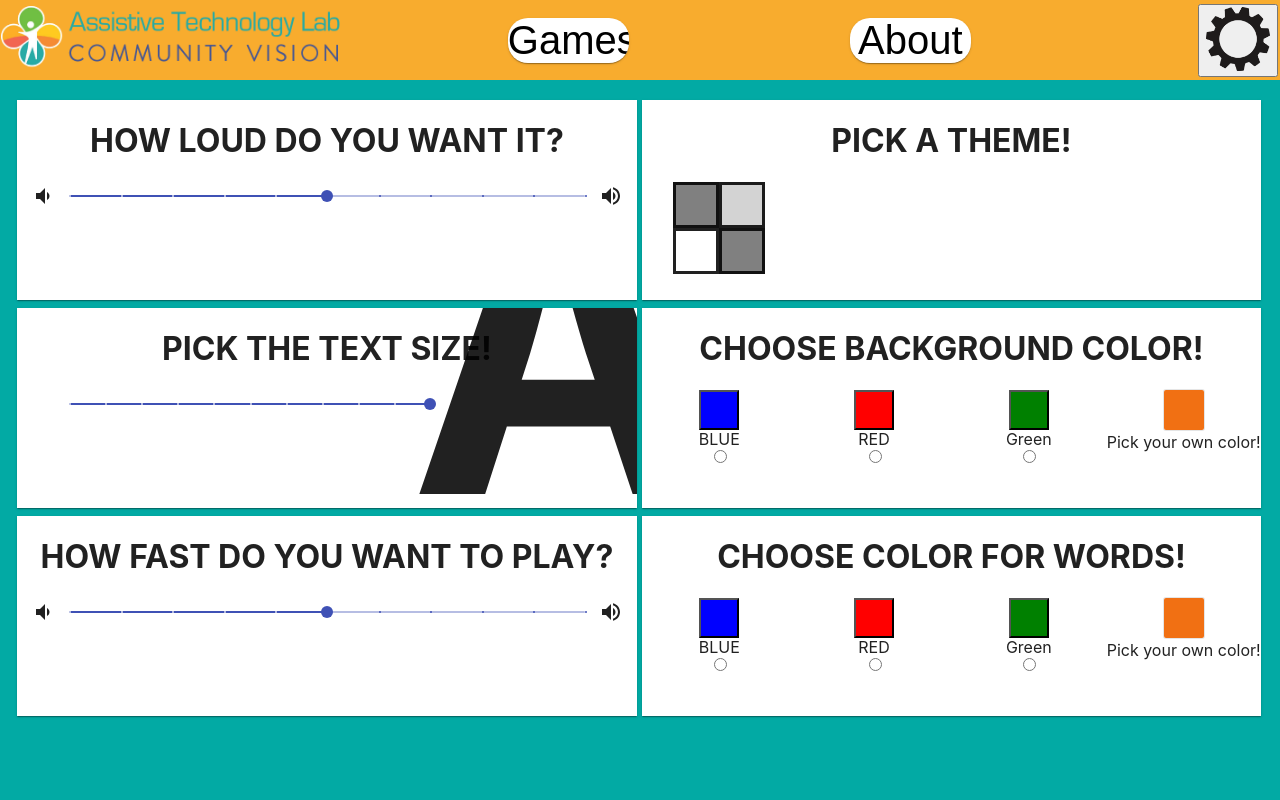
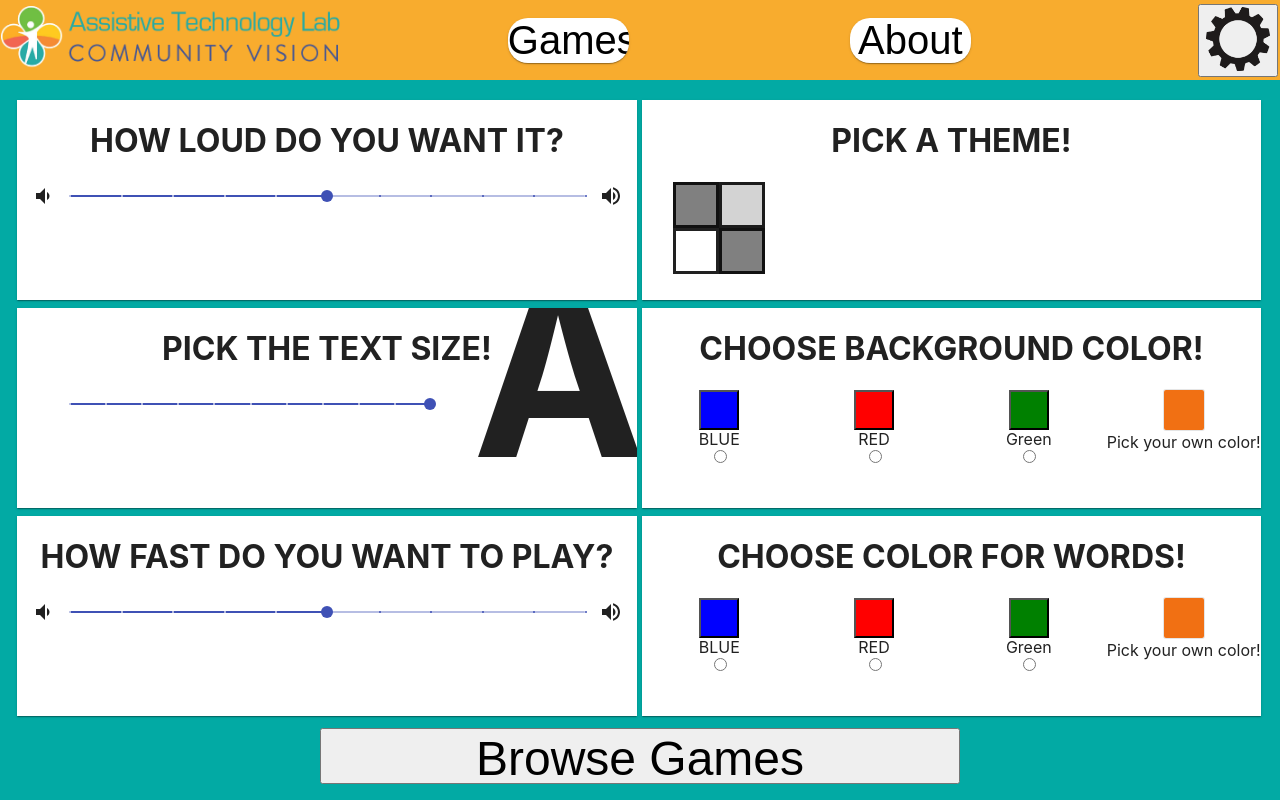
Before and after one commit to TheCoolBoss/CS483-Community-Vision, a React (Create React App) app in the folder community_vision/: page /settings in a window 1280 px wide. Built offline with nearby package versions, Linux system fonts and the light colour scheme.

Commit message:
fixed settings page and settings dropdown
still to do: add settings into dropdown

```diff
--- a/community_vision/src/App.js
+++ b/community_vision/src/App.js
@@ -4,7 +4,7 @@ import Home from './Components/Home';
 import Nav from './Components/Nav';
 import Games from './Components/Games';
 import About from './Components/About';
-import Settings from './Components/Settings'
+import SettingsPage from './Components/SettingsPage'
 import LearnAlphabet from './Components/Games/LearnAlphabet';
 import LearnWordAdvanced from './Components/Games/LearnWord/LearnWordAdvanced';
 import LearnWordBeginner from './Components/Games/LearnWord/LearnWordBeginner';
@@ -23,7 +23,7 @@ function App() {
           <Route path="/" exact component={Home}/>
           <Route path="/games" component={Games}/>
           <Route path="/about" component={About}/>
-          <Route path="/settings" component={Settings}/>
+          <Route path="/settings" component={SettingsPage}/>
           <Route path="/learnAlphabet" component={LearnAlphabet}/>
           <Route path="/learnWordBeginner" component={LearnWordBeginner}/>
           <Route path="/learnWordAdvanced" component={LearnWordAdvanced}/>
--- a/community_vision/src/Components/Games/LearnAlphabet.js
+++ b/community_vision/src/Components/Games/LearnAlphabet.js
@@ -12,8 +12,20 @@ import dotSound from '../Assets/Sounds/dot.mp3'
 //import { useTransition, animated } from 'react-spring'
 
 var t;
-var resetTimer = 1500; //reset timer in milliseconds
-var list = "ABCDEFGHIJKLMNOPQRSTUVWXYZ1234567890"
+var list = "ABCDEFGHIJKLMNOPQRSTUVWXYZ"
+
+function initial(type){
+    if(localStorage.getItem(type) != null){
+        return localStorage.getItem(type);
+    }
+    if(type == 'volume'){
+        return 50;
+    } else if(type == 'size'){
+        return 29;
+    } else if(type == 'speed'){
+        return 1.5;
+    }
+}
 
 function LearnAlphabet() {
     var [index, setIndex] = useState(0);
@@ -25,6 +37,11 @@ function LearnAlphabet() {
     const [playDot] = useSound(dotSound);
     const [anim, setAnim] = useState(true);
 
+    const [volume] = React.useState(() => initial('volume'));
+    const [size] = React.useState(() => initial('size'));
+    const [speed] = React.useState(() => initial('speed'));
+    const resetTimer = speed*1000; //reset timer in milliseconds
+    const fSize = size +'vh';
 
     clearTimeout(t);
     t = setTimeout(function(){
@@ -66,7 +83,7 @@ function LearnAlphabet() {
                 <div>
                     <animated.h1 style={{lineHeight: 0,
                         color: '#ff8e97',
-                        fontSize: '29vh',
+                        fontSize: fSize,
                         opacity: x.interpolate({ range: [0, 1], output: [0, 1] })}}>{currentLetter}</animated.h1>
                     <animated.p style={{lineHeight: 0,
                         color: '#ffaba6',
--- a/community_vision/src/Components/Nav.js
+++ b/community_vision/src/Components/Nav.js
@@ -7,7 +7,8 @@ import {useSpring, animated} from 'react-spring'
 import Grid from '@material-ui/core/Grid';
 import Card from '@material-ui/core/Card';
 import CardActionArea from '@material-ui/core/CardActionArea';
-import { Container, Box } from '@material-ui/core';
+import { Container } from '@material-ui/core';
+import Settings from './Settings';
 
 function Nav() {
   var [state, toggle] = React.useState(false);
@@ -39,7 +40,7 @@ function Nav() {
               <Grid item xs={2}>
                 <Card style={{borderRadius: '20px'}}>
                   <CardActionArea>
-                    <Link style={{color: 'black', textDecoration: 'none', fontSize: '5vh'}} to="/settings">
+                    <Link style={{color: 'black', textDecoration: 'none', fontSize: '5vh'}} to="/games">
                       Games
                     </Link>
                   </CardActionArea>
--- a/community_vision/src/Components/Settings.js
+++ b/community_vision/src/Components/Settings.js
@@ -12,7 +12,13 @@ function initial(type){
     if(localStorage.getItem(type) != null){
         return localStorage.getItem(type);
     }
-    return 50;
+    if(type == 'volume'){
+        return 50;
+    } else if(type == 'size'){
+        return 29;
+    } else if(type == 'speed'){
+        return 1.5;
+    }
 }
 
 function  Settings() {
@@ -30,9 +36,9 @@ function  Settings() {
     };
     localStorage.setItem('volume', volume)
     localStorage.setItem('size', size)
-    localStorage.setItem('speed', speed)
+    localStorage.setItem('speed', (3-speed).toFixed(1))
     const fSize = size +'vh'
-    const fMargin = -size*3/4 + 'vh'
+    const fMargin = -size*3/4 +'vh'
     return (
         <div style={{position: 'relative',
             marginTop: '1.1vh',
@@ -49,8 +55,7 @@ function  Settings() {
                                 </Grid>
                                 <Grid item xs={10}>
                                     <Slider value={volume} onChange={changeVolume}
-                                    aria-labelledby='discrete-slider' marks
-                                    valueLabelDisplay='auto'
+                                    valueLabelDisplay='auto' marks
                                     step={10} min={0} max={100}/>
                                 </Grid>
                                 <Grid item xs={1}>
@@ -66,8 +71,7 @@ function  Settings() {
                                 <Grid item xs={1}/>
                                 <Grid item xs={7}>
                                     <Slider value={size} onChange={changeSize}
-                                    aria-labelledby='discrete-slider' marks
-                                    valueLabelDisplay='auto'
+                                    valueLabelDisplay='auto' marks
                                     step={1} min={19} max={29}/>
                                 </Grid>
                                 <Grid item xs={1}/>
@@ -86,9 +90,10 @@ function  Settings() {
                                 </Grid>
                                 <Grid item xs={10}>
                                     <Slider value={speed} onChange={changeSpeed}
-                                    aria-labelledby='discrete-slider' marks
-                                    valueLabelDisplay='auto'
-                                    step={10} min={0} max={100}/>
+                                    valueLabelDisplay="auto" marks
+                                    step={0.2} min={0.5} max={2.5}
+                                    scale={x => (3-x).toFixed(1)}
+                                    />
                                 </Grid>
                                 <Grid item xs={1}>
                                     <VolumeUp/>
@@ -153,7 +158,7 @@ function  Settings() {
                                 </Grid>
                                 <Grid container xs={3} direction='column' alignItems='center'>
                                     <Grid item>
-                                        <SketchExample/>
+                                        <ColorPicker/>
                                     </Grid>
                                     <Grid item>
                                         <p style={{margin: -2}}>Pick your own color!</p>
@@ -201,7 +206,7 @@ function  Settings() {
                                 </Grid>
                                 <Grid container xs={3} direction='column' alignItems='center'>
                                     <Grid item>
-                                        <SketchExample/>
+                                        <ColorPicker/>
                                     </Grid>
                                     <Grid item>
                                         <p style={{margin: -2}}>Pick your own color!</p>
@@ -216,7 +221,7 @@ function  Settings() {
     )
 }
 
-class SketchExample extends React.Component {
+class ColorPicker extends React.Component {
     state = {
       displayColorPicker: false,
       color: {
--- /dev/null
+++ b/community_vision/src/Components/SettingsPage.js
@@ -0,0 +1,27 @@
+import React from 'react';
+import '../App.css';
+import Settings from './Settings'
+import Grid from '@material-ui/core/Grid';
+import { Link } from 'react-router-dom';
+
+function  SettingsPage() {
+    return(
+        <div>
+            <Settings/>
+            <Grid justify='center'>
+                <Link to="/games">
+                    <button style={{width: '50vw',
+                        height: '7vh',
+                        marginBottom: '1.5vh',
+                        fontSize: '6vh',
+                        textDecoration: 'none'}}>
+                        Browse Games
+                    </button>
+                </Link>
+            </Grid>
+        </div>
+    );
+}
+
+
+export default SettingsPage;
```
